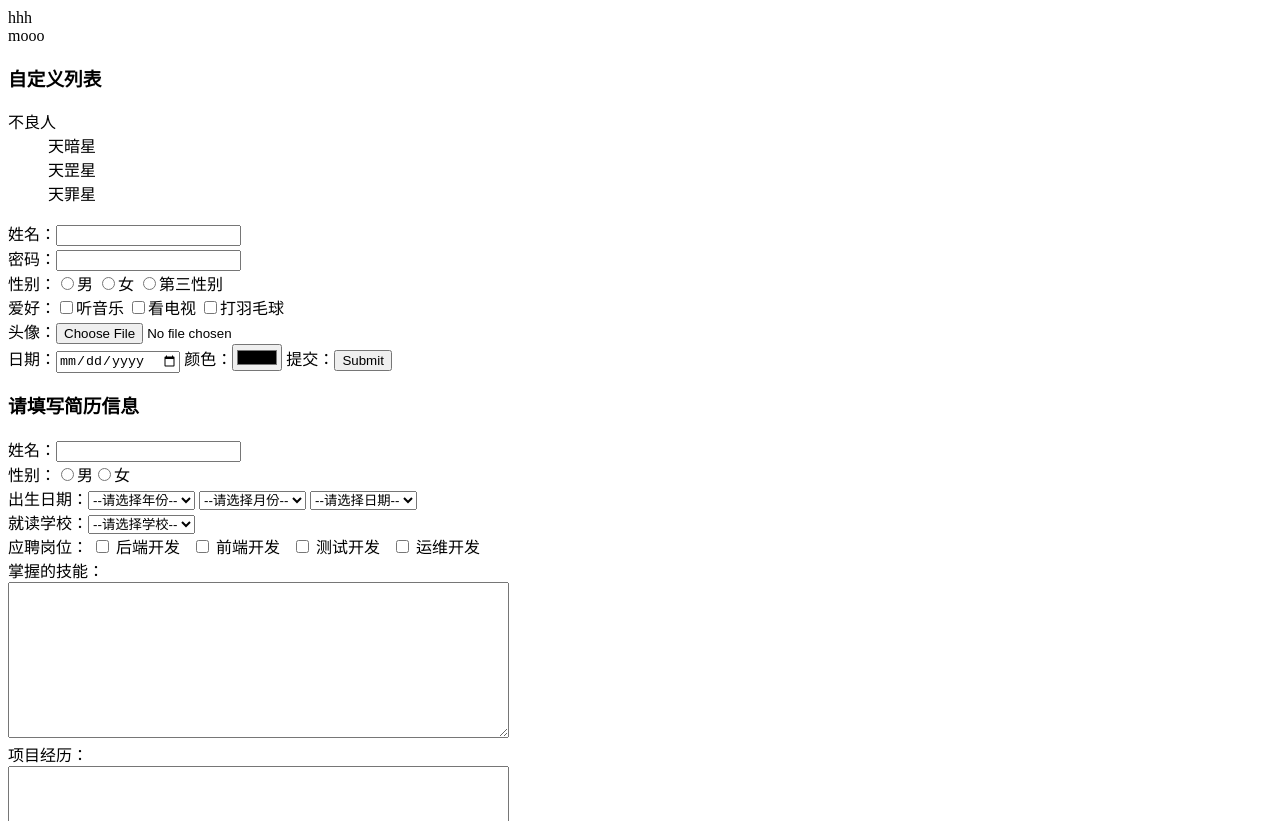
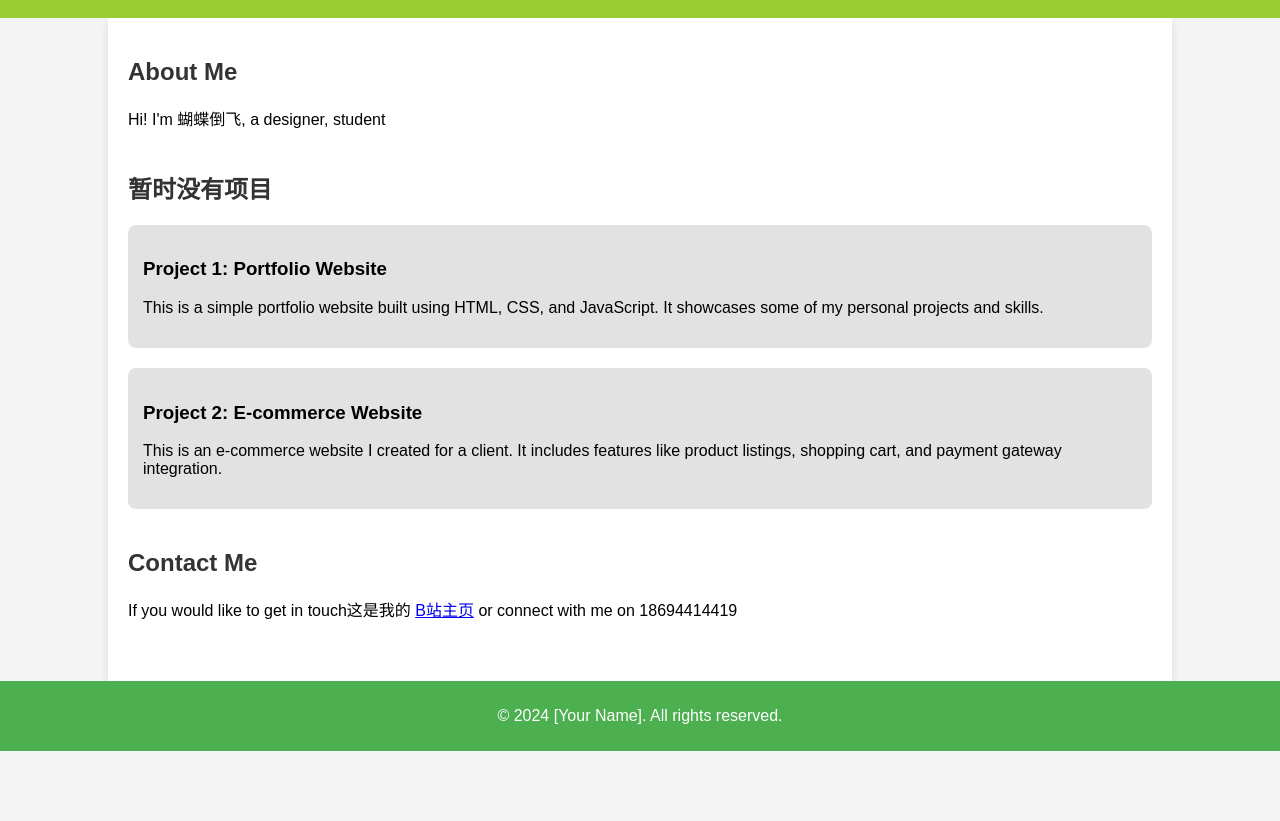
Before and after one commit to RUANY1112/fx, a plain HTML site: page index.html in a window 1280 px wide. Shown: the part 91-912 px from the top of the page. After the commit the page ends 842 px from the top, so only its background shows below. Drawn offline with Linux system fonts and the light colour scheme.

Commit message:
Update index.html

```diff
--- a/index.html
+++ b/index.html
@@ -3,134 +3,92 @@
 <head>
     <meta charset="UTF-8">
     <meta name="viewport" content="width=device-width, initial-scale=1.0">
-    <title>Document</title>
+    <meta http-equiv="X-UA-Compatible" content="ie=edge">
+    <title>My Personal Website</title>
+    <style>
+        body {
+            font-family: Arial, sans-serif;
+            margin: 0;
+            padding: 0;
+            background-color: #f4f4f4;
+        }
+
+        header {
+            background-color: yellowgreen;
+            color: white;
+            text-align: center;
+            padding: 10px 0;
+        }
+
+        .container {
+            width: 80%;
+            margin: 0 auto;
+            padding: 20px;
+            background-color: white;
+            box-shadow: 0 4px 8px rgba(0,0,0,0.1);
+        }
+
+        h1, h2 {
+            color: #333;
+        }
+
+        .about, .projects, .contact {
+            margin-bottom: 40px;
+        }
+
+        .project {
+            background-color: #e2e2e2;
+            padding: 15px;
+            margin-bottom: 20px;
+            border-radius: 8px;
+        }
+
+        footer {
+            text-align: center;
+            padding: 10px;
+            background-color: #4CAF50;
+            color: white;
+        }
+    </style>
 </head>
 <body>
-    <div><a href="#1">跳转到1</a>
-    <a href="#2">跳转到2</a>
-    <p id="1">
-        abc <br>
-        def <br>
-    </p>
-    <p></p>
-    <p></p>
-    <p id="2">
-        hhh <br>
-        mooo <br>
-    </p>
-</div>
-    <div><h3>自定义列表</h3>
-    <dl>
-        <dt>不良人</dt>
-        <dd>天暗星</dd>
-        <dd>天罡星</dd>
-        <dd>天罪星</dd>
-    </dl>
-</div>
 
-    <form action="https://www.baidu.com" method="get">
-        <!-- form 中的数据-->
-        姓名：<input type="text"><br> <!-- 文本框-->
-        密码：<input type="password"><br>  <!-- 密码框-->
-        性别：<input type="radio" name="sex" value="男">男<!-- 单选框-->
-        <input type="radio" name="sex" value="女">女
-        <input type="radio" name="sex" value="第三性别">第三性别<br>
+    <!-- Header Section -->
+    <header>
+        <h1>Welcome to 蝴蝶倒飞的 Website</h1>
+    </header>
 
-        爱好：<input type="checkbox">听音乐 <!-- 复选框-->
-        <input type="checkbox">看电视
-        <input type="checkbox">打羽毛球 <br>
+    <div class="container">
+        <!-- About Section -->
+        <section class="about">
+            <h2>About Me</h2>
+            <p>Hi! I'm 蝴蝶倒飞, a  designer, student </p>
+        </section>
 
-        头像：<input type="file"> <br> <!-- 选择文件标签-->
-        日期：<input type="date">   <!-- 日期-->
-        颜色：<input type="color">  <!--颜色-->
-        提交：<input type="submit">  <!-- 提交按钮-->
-    </form>
+        <!-- Projects Section -->
+        <section class="projects">
+            <h2>暂时没有项目</h2>
+            <div class="project">
+                <h3>Project 1: Portfolio Website</h3>
+                <p>This is a simple portfolio website built using HTML, CSS, and JavaScript. It showcases some of my personal projects and skills.</p>
+            </div>
+            <div class="project">
+                <h3>Project 2: E-commerce Website</h3>
+                <p>This is an e-commerce website I created for a client. It includes features like product listings, shopping cart, and payment gateway integration.</p>
+            </div>
+        </section>
 
-    <div>
-        <h3>请填写简历信息</h3>
-        <form action="https://www.baidu.com">
-            姓名：<input type="text" name="姓名"> <br>
-            性别：<input type="radio" name="sex" value="男">男<input type="radio" name="sex" value="女">女<br>
-            出生日期：<select >
-                <option>--请选择年份--</option>
-                <option>2002</option>
-                <option>2003</option>
-                <option>2004</option>
-                <option>2005</option>
-            </select>
-            <select >
-                <option>--请选择月份--</option>
-                <option>1</option>
-                <option>2</option>
-                <option>3</option>
-                <option>4</option>
-                <option>5</option>
-                <option>6</option>
-                <option>7</option>
-                <option>8</option>
-                <option>9</option>
-                <option>10</option>
-                <option>11</option>
-                <option>12</option>
-            </select>
-            <select >
-                <option>--请选择日期--</option>
-                <option>1</option>
-                <option>2</option>
-                <option>3</option>
-                <option>4</option>
-                <option>5</option>
-                <option>6</option>
-                <option>7</option>
-                <option>8</option>
-                <option>9</option>
-                <option>10</option>
-                <option>11</option>
-                <option>12</option>
-                <option>13</option>
-                <option>14</option>
-                <option>15</option>
-                <option>16</option>
-                <option>17</option>
-                <option>18</option>
-                <option>19</option>
-                <option>20</option>
-                <option>21</option>
-                <option>22</option>
-                <option>23</option>
-                <option>24</option>
-                <option>25</option>
-                <option>26</option>
-                <option>27</option>
-                <option>28</option>
-            </select> <br>
-            就读学校：<select >
-                <option >--请选择学校--</option>
-                <option >--清华大学--</option>
-                <option >--北京大学--</option>
-                <option >--陇南大学--</option>
-            </select><br>
-            <label>应聘岗位：</label>
-            <input type="checkbox"> 后端开发&nbsp;&nbsp;
-            <input type="checkbox"> 前端开发&nbsp;&nbsp;
-            <input type="checkbox"> 测试开发&nbsp;&nbsp;
-            <input type="checkbox"> 运维开发&nbsp;&nbsp; <br>
-            <label>掌握的技能：</label><br>
-            <textarea cols="60" rows="10"></textarea><br>
-            <label>项目经历：</label><br>
-            <textarea cols="60" rows="10"></textarea> <br>
-            <input type="checkbox">
-            <label for="lisence">我已仔细阅读过公司的招聘要求</label> <br>
-            <a href="#">查看我的状态</a> <br>
-        </form>
-        <h3>应聘者确认：</h3>
+        <!-- Contact Section -->
+        <section class="contact">
+            <h2>Contact Me</h2>
+            <p>If you would like to get in touch这是我的 <a href="https://space.bilibili.com/693705935?spm_id_from=333.1007.0.0">B站主页</a> or connect with me on 18694414419</p>
+        </section>
+    </div>
 
-            <input type="checkbox"><label>以上信息真实有效</label><br>
-            <input type="checkbox"><label>能够尽早去公司实习</label><br>
-            <input type="checkbox"><label>能接受公司的加班文化</label>
+    <!-- Footer Section -->
+    <footer>
+        <p>&copy; 2024 [Your Name]. All rights reserved.</p>
+    </footer>
 
-    </div>
 </body>
 </html>
-</body>
-</html>
```
